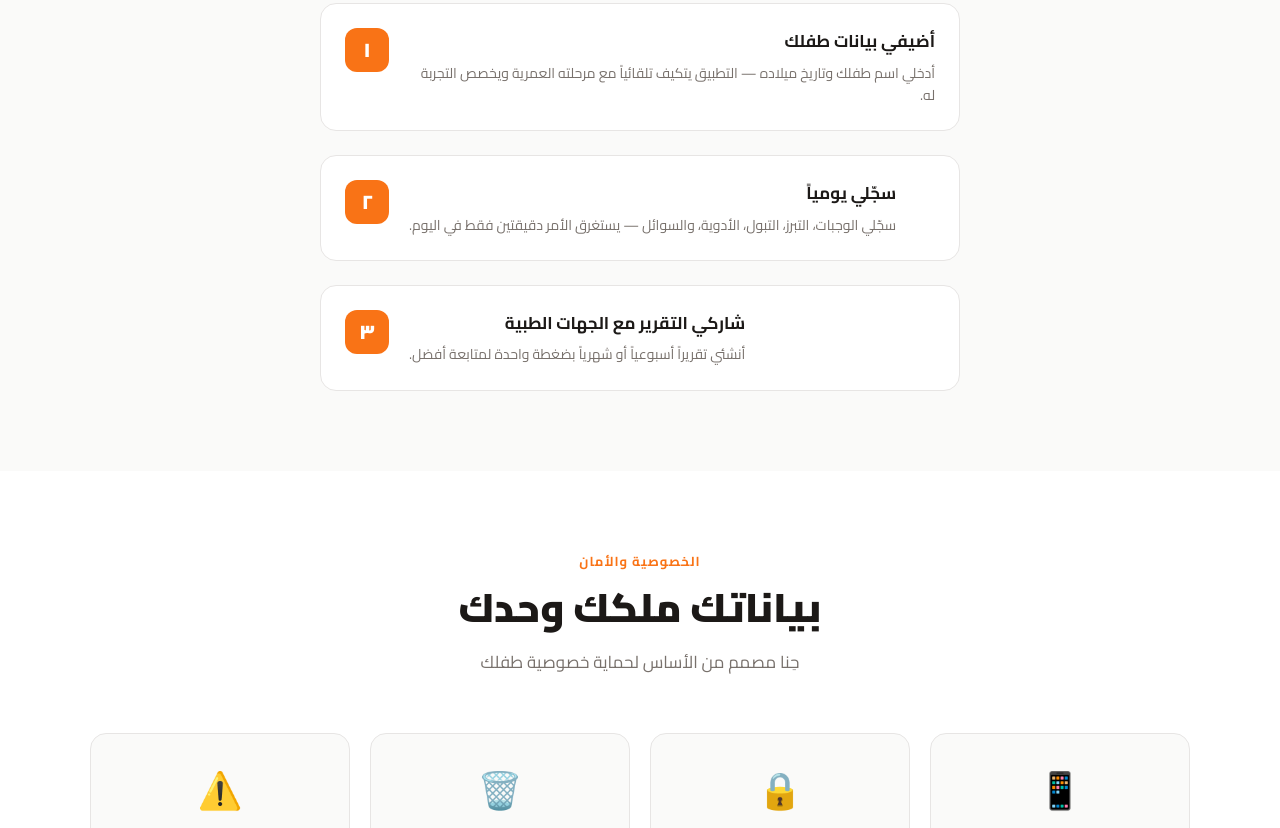
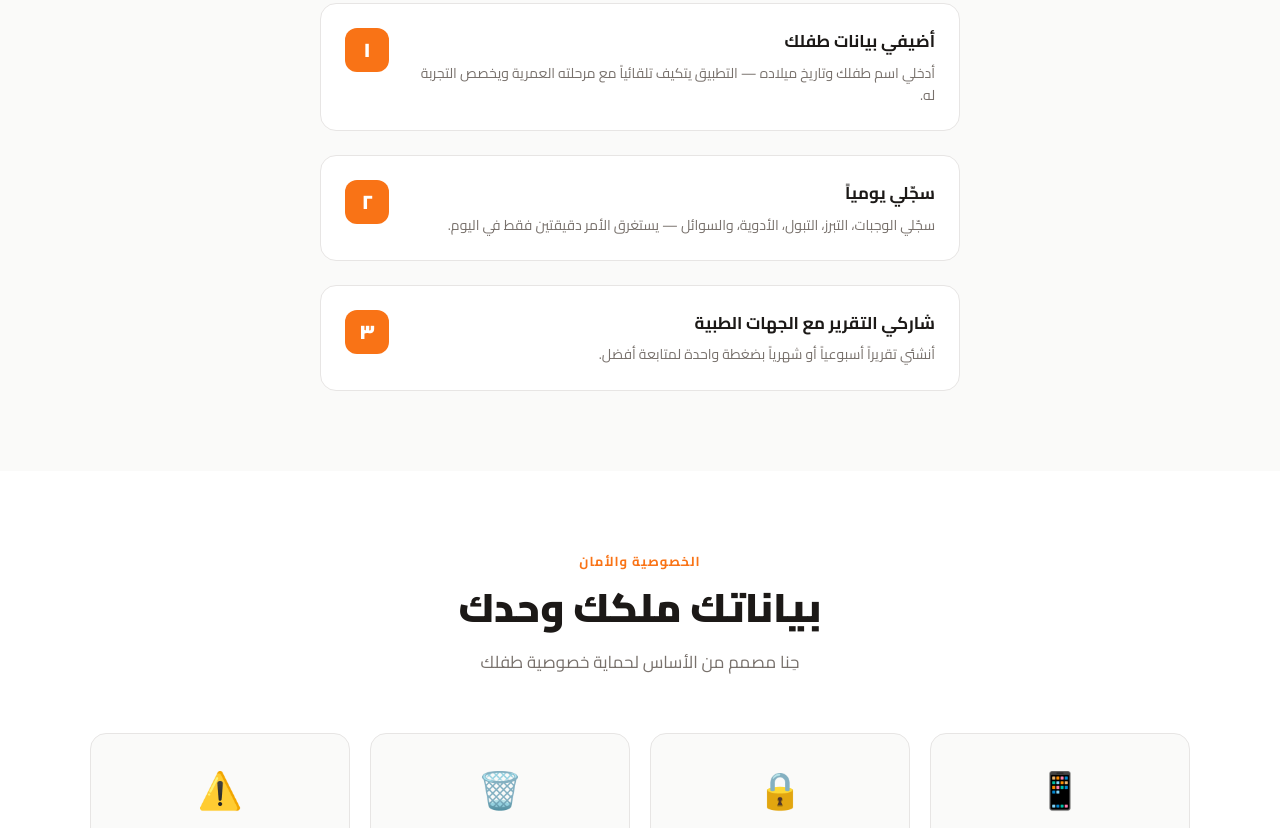
Before and after one commit to hinaappsupport/hina-marketing, a website: page index.html in a window 1280 px wide. Shown: the part 4016-4844 px from the top of the page. Drawn offline with Linux system fonts and the light colour scheme.

Commit message:
fix: inline style text-align:right on step 3 h3 and p

```diff
--- a/index.html
+++ b/index.html
@@ -301,6 +301,7 @@
       align-items: center; justify-content: center;
       font-size: 20px; font-weight: 900;
     }
+    .step > div:last-child { flex: 1; }
     .step h3 { font-size: 17px; font-weight: 700; margin-bottom: 6px; text-align: right; }
     .step p { font-size: 14px; color: var(--muted); text-align: right; }
 
@@ -613,8 +614,8 @@
       <div class="step">
         <div class="step-num">٣</div>
         <div>
-          <h3 data-ar="شاركي التقرير مع الجهات الطبية" data-en="Share the report with your medical team">شاركي التقرير مع الجهات الطبية</h3>
-          <p data-ar="أنشئي تقريراً أسبوعياً أو شهرياً بضغطة واحدة لمتابعة أفضل." data-en="Generate a weekly or monthly report with one tap for better follow-up.">أنشئي تقريراً أسبوعياً أو شهرياً بضغطة واحدة لمتابعة أفضل.</p>
+          <h3 style="text-align:right" data-ar="شاركي التقرير مع الجهات الطبية" data-en="Share the report with your medical team">شاركي التقرير مع الجهات الطبية</h3>
+          <p style="text-align:right" data-ar="أنشئي تقريراً أسبوعياً أو شهرياً بضغطة واحدة لمتابعة أفضل." data-en="Generate a weekly or monthly report with one tap for better follow-up.">أنشئي تقريراً أسبوعياً أو شهرياً بضغطة واحدة لمتابعة أفضل.</p>
         </div>
       </div>
     </div>
```
